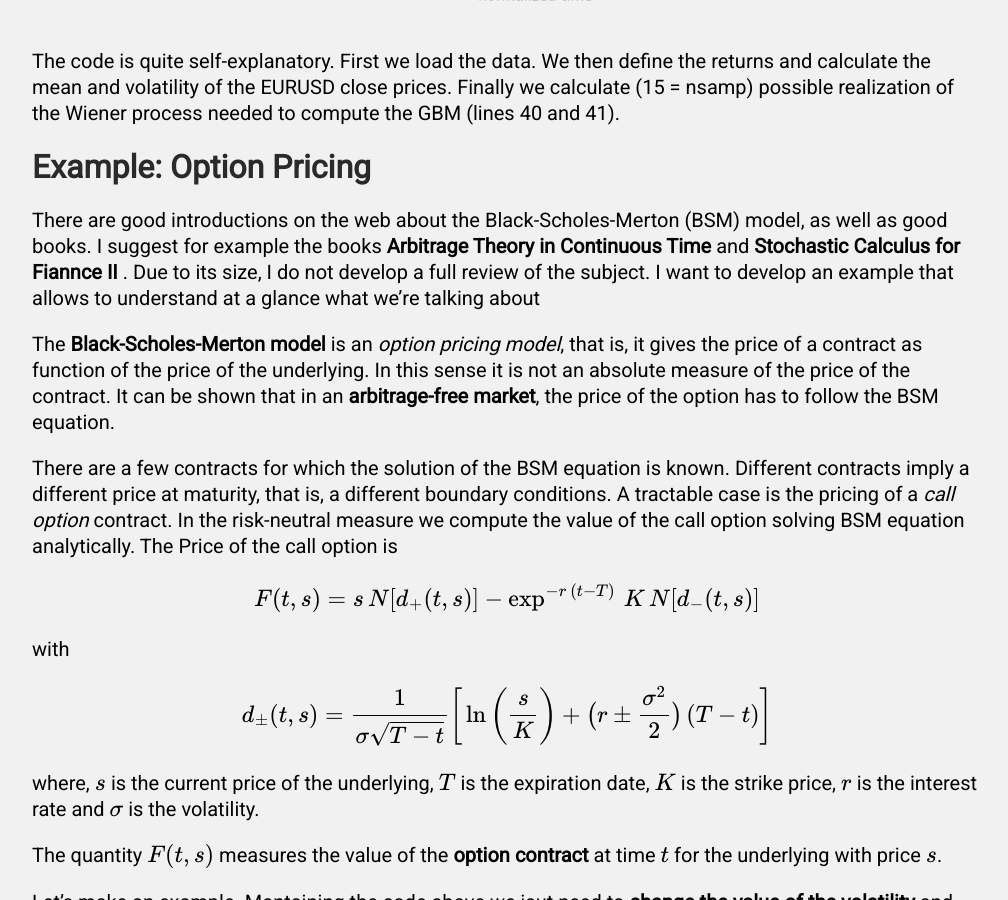
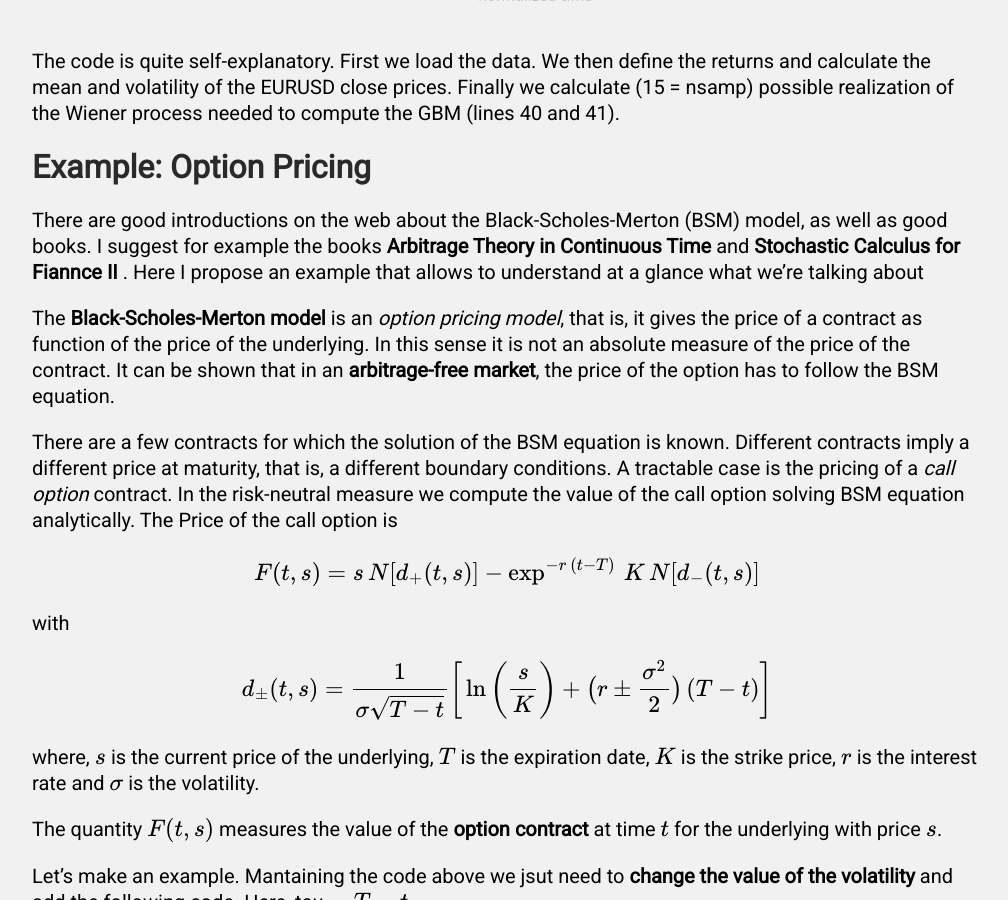
Before and after one commit to FullSimplify/FullSimplify.github.io, a Jekyll site: the page built from _posts/2000-01-03-Geometric-Brownian-Motion-an-Option-Pricing-Example.md, in a window 1280 px wide and 900 px high, scrolled down 3500 px. Shown: the whole window, without its empty margins (133-1141 px from the left). Built offline with Jekyll 4.4.1, drawn with Linux system fonts in a browser that asks for light colours; formulas are drawn with MathJax 3.

Commit message:
Update 2000-01-03-Geometric-Brownian-Motion-an-Option-Pricing-Example.md

```diff
--- a/_posts/2000-01-03-Geometric-Brownian-Motion-an-Option-Pricing-Example.md
+++ b/_posts/2000-01-03-Geometric-Brownian-Motion-an-Option-Pricing-Example.md
@@ -123,7 +123,7 @@ The code is quite self-explanatory. First we load the data. We then define the r
 
 # Example: Option Pricing
 
-There are good introductions on the web about the Black-Scholes-Merton (BSM) model, as well as good books. I suggest for example the books <a target="_blank" href='https://www.amazon.com/Arbitrage-Theory-Continuous-Oxford-Finance/dp/019957474X'> Arbitrage Theory in Continuous Time </a> and <a target="_blank" href='https://www.degruyter.com/view/product/468290'> Stochastic Calculus for Fiannce II </a>. Due to its size, I do not develop a full review of the subject. I want to develop an example that allows to understand at a glance what we're talking about
+There are good introductions on the web about the Black-Scholes-Merton (BSM) model, as well as good books. I suggest for example the books <a target="_blank" href='https://www.amazon.com/Arbitrage-Theory-Continuous-Oxford-Finance/dp/019957474X'> Arbitrage Theory in Continuous Time </a> and <a target="_blank" href='https://www.degruyter.com/view/product/468290'> Stochastic Calculus for Fiannce II </a>. Here I propose an example that allows to understand at a glance what we're talking about
 
 The <a target="_blank" href='https://en.wikipedia.org/wiki/Black%E2%80%93Scholes_model'>Black-Scholes-Merton model </a> is an *option pricing model*, that is, it gives the price of a contract as function of the price of the underlying. In this sense it is not an absolute measure of the price of the contract. It can be shown that in an <a target="_blank" href='https://en.wikipedia.org/wiki/Efficient-market_hypothesisarbitrage-free'> arbitrage-free market</a>, the price of the option has to follow the BSM equation.
 
```
